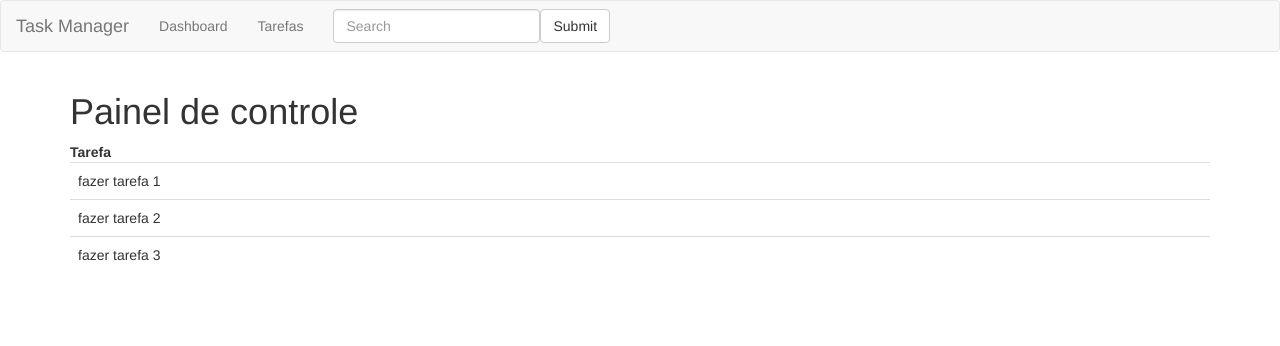
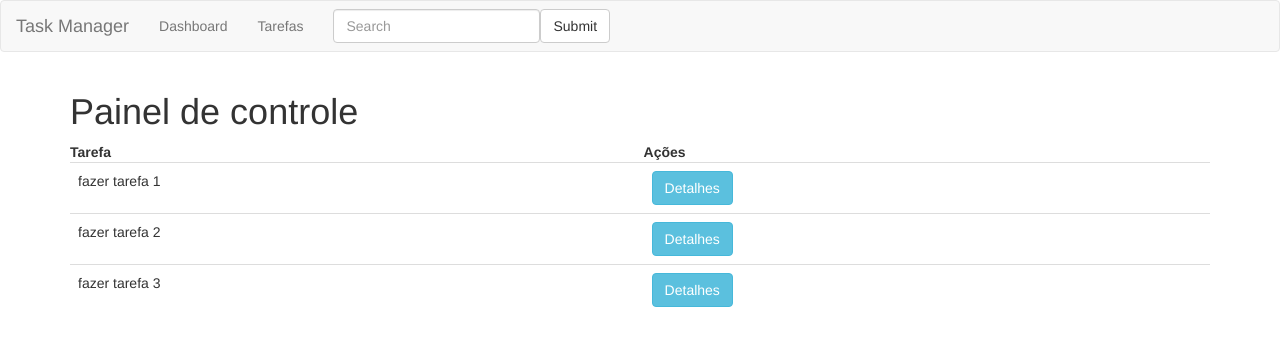
Before and after one commit to RicardoBap/angular-delivery-task, an Angular app: page /dashboard in a window 1280 px wide. Shown: the top 346 px of the page. Built offline with nearby package versions, Linux system fonts and the light colour scheme.

Commit message:
Adding navigation between DashboardComponent and TaskdetailComponent

```diff
--- a/src/app/dashboard/dashboard.component.html
+++ b/src/app/dashboard/dashboard.component.html
@@ -3,10 +3,14 @@
 <table class="table">
   <thead>
     <th>Tarefa</th>
+    <th>Ações</th>
   </thead>
   <tbody>
     <tr *ngFor="let task of tasks">
       <td>{{ task.title }}</td>
+      <td>
+        <a class="btn btn-info" [routerLink]="['/task', task.id]">Detalhes</a>
+      </td>
     </tr>
   </tbody>
 </table>
```
